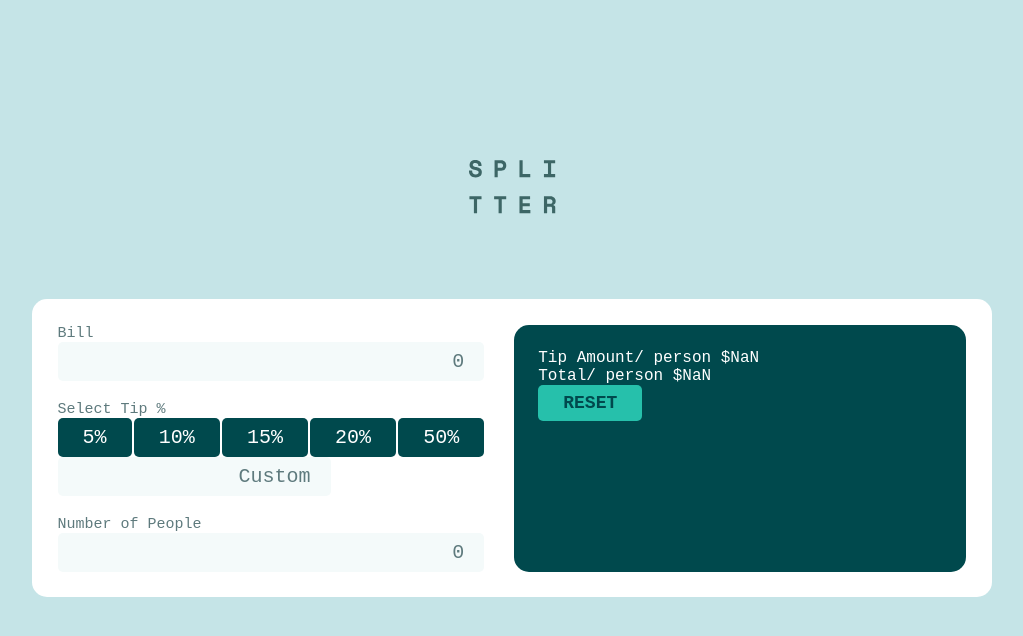
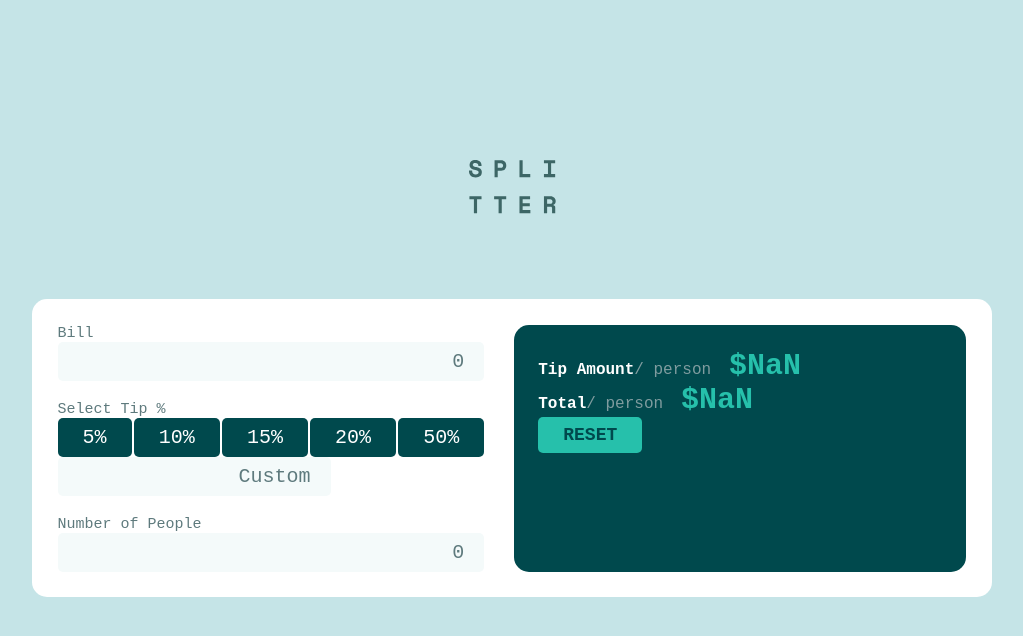
Before and after one commit to ShivaniAsokumar/tip-calculator, a React (Create React App) app: page / in a window 1280 px wide. Shown: the top 636 px of the page, without its empty margins (128-1151 px from the left). Built offline with nearby package versions, Linux system fonts and the light colour scheme.

Commit message:
Made styling changes to TipAmountDisplay

```diff
--- a/src/components/TipAmountDisplay.js
+++ b/src/components/TipAmountDisplay.js
@@ -14,18 +14,18 @@ const TipAmountDisplay = () => {
 
 	return (
 		<div className="tip-amount-display-container">
-			<div className="total-amount">
+			<div className="tip-amount">
 				<p>
 					Tip Amount
-					<span>/ person</span>
-					<span> ${tipAmountPerPerson} </span>
+					<span className="per-person">/ person</span>
+					<span className="amount-display"> ${tipAmountPerPerson} </span>
 				</p>
 			</div>
 			<div className="total-person">
 				<p>
 					Total
-					<span>/ person</span>
-					<span> ${totalAmountPerPerson}</span>
+					<span className="per-person">/ person</span>
+					<span className="amount-display"> ${totalAmountPerPerson}</span>
 				</p>
 			</div>
 			<button type="submit" id="reset-button" onClick={handleClick}>
--- a/src/style/App.scss
+++ b/src/style/App.scss
@@ -98,3 +98,18 @@ body {
 	font-size: 18px;
 	font-weight: 600;
 }
+
+.tip-amount,
+.total-person {
+	font-weight: 600;
+}
+
+.per-person {
+	font-weight: normal;
+	color: $dark-grayish-cyan;
+}
+
+.amount-display {
+	color: $strong-cyan;
+	font-size: 30px;
+}
```
